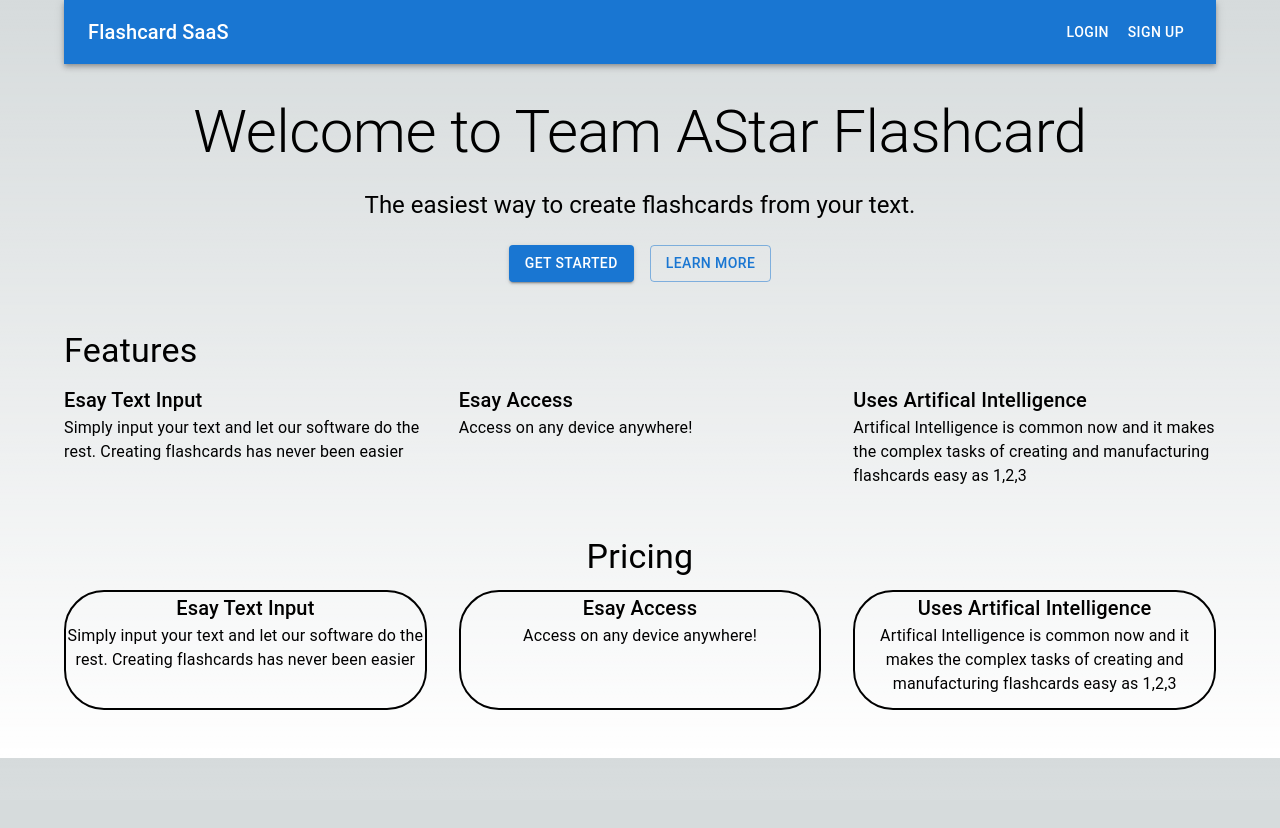
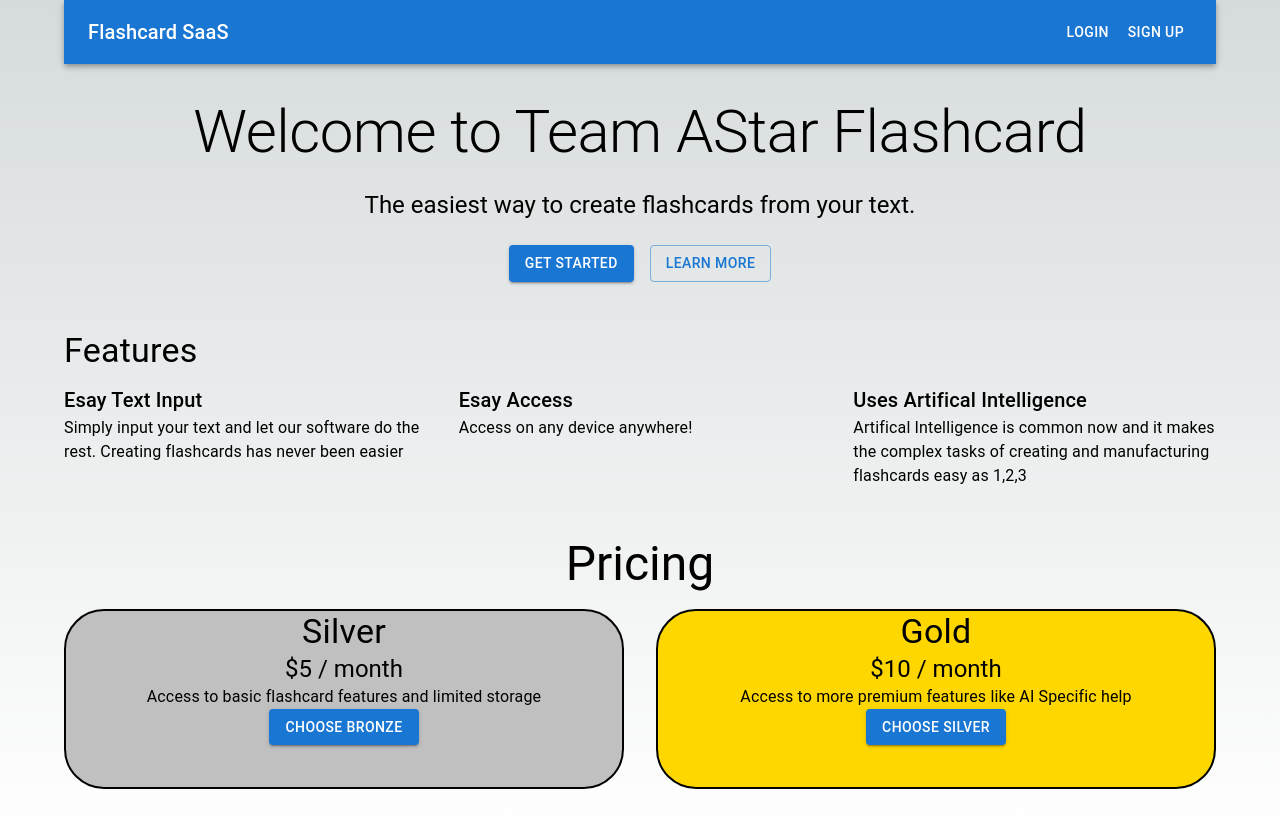
Before and after one commit to Shoheicode/Project-4-AI-Flashcards, a Next.js app: page / in a window 1280 px wide. Shown: the top 828 px of the page. Before the commit the page ends 800 px from the top, so only its background shows below. Built offline with nearby package versions, Linux system fonts and the light colour scheme; no server answers.

Commit message:
updated payment layout

```diff
--- a/app/page.js
+++ b/app/page.js
@@ -95,40 +95,45 @@ export default function Home() {
         </Grid>
       </Box>
       <Box sx={{my: 6, textAlign: 'center'}}>
-        <Typography variant="h4" component="h2" gutterBottom>Pricing</Typography>
+        <Typography variant="h3" component="h2" gutterBottom>Pricing</Typography>
         <Grid container spacing={4} justifyContent="center">
           {/* Pricing plans */}
-          <Grid item xs = {12} md={4}>
-            <Box height={120} border={"2px solid black"} borderRadius={10}>
-            <Typography variant="h6"> Esay Text Input</Typography>
-            <Typography>
-              {' '}
-              Simply input your text and let our software do the rest. Creating
-              flashcards has never been easier
-            </Typography>
+          <Grid item xs = {12} md={6}>
+            <Box height={180} border={"2px solid black"} borderRadius={10} bgcolor={'silver'}>
+              <Typography variant="h4">Silver</Typography>
+              <Typography variant="h5">$5 / month</Typography>
+              <Typography>
+                {' '}
+                Access to basic flashcard features and limited storage
+              </Typography>
+              <Button variant="contained" color="primary">Choose Bronze</Button>
             </Box>
           </Grid>
 
-          <Grid item xs = {12} md={4}>
-            <Box height={120} border={"2px solid black"} borderRadius={10}>
-              <Typography variant="h6"> Esay Access</Typography>
+          <Grid item xs = {12} md={6}>
+            <Box height={180} border={"2px solid black"} borderRadius={10} bgcolor={'gold'}>
+              <Typography variant="h4">Gold</Typography>
+              <Typography variant="h5">$10 / month</Typography>
               <Typography>
               {' '}
-              Access on any device anywhere!
+              Access to more premium features like AI Specific help
+
               </Typography>
+              <Button variant="contained" color="primary">Choose Silver</Button>
             </Box>
           </Grid>
 
-          <Grid item xs = {12} md={4}>
-            <Box height={120} border={"2px solid black"} borderRadius={10}>
-              <Typography variant="h6"> Uses Artifical Intelligence</Typography>
+          {/* <Grid item xs = {12} md={4}>
+            <Box height={180} border={"2px solid black"} borderRadius={10} bgcolor={'gold'}>
+              <Typography variant="h4">Gold</Typography>
+              <Typography variant="h5">$15 / month</Typography>
               <Typography>
                 {' '}
-                Artifical Intelligence is common now and it makes the complex tasks of
-                creating and manufacturing flashcards easy as 1,2,3
+                you get a cool gold tag line and a bunch of other features
               </Typography>
+              <Button variant="contained" color="primary">Choose Gold</Button>
             </Box>
-          </Grid>
+          </Grid> */}
         </Grid>
       </Box>
 
```
